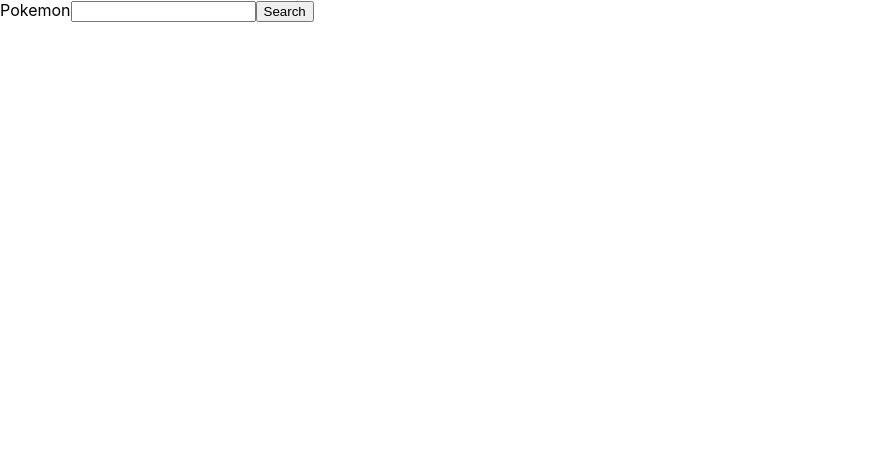
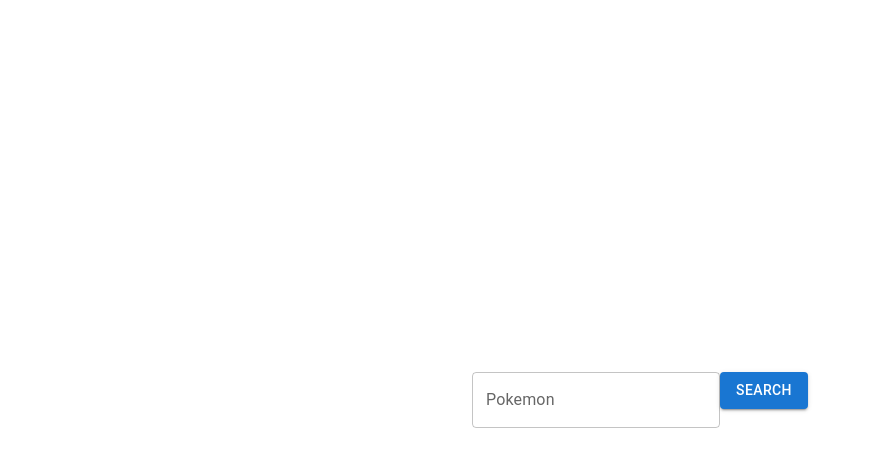
Before and after one commit to Alenriquez96/Poke-App-React--II-, a React (Create React App) app: page / in a window 1280 px wide. Shown: the top 466 px of the page, without its empty margins (0-871 px from the left). Built offline with nearby package versions, Linux system fonts and the light colour scheme.

Commit message:
add styles

```diff
--- a/package.json
+++ b/package.json
@@ -3,6 +3,9 @@
   "version": "0.1.0",
   "private": true,
   "dependencies": {
+    "@emotion/react": "^11.9.0",
+    "@emotion/styled": "^11.8.1",
+    "@mui/material": "^5.6.4",
     "@testing-library/jest-dom": "^5.16.4",
     "@testing-library/react": "^13.1.1",
     "@testing-library/user-event": "^13.5.0",
--- a/src/App.css
+++ b/src/App.css
@@ -1,38 +1,12 @@
-.App {
-  text-align: center;
+body{
+  height: 100vh;
 }
-
-.App-logo {
-  height: 40vmin;
-  pointer-events: none;
-}
-
-@media (prefers-reduced-motion: no-preference) {
-  .App-logo {
-    animation: App-logo-spin infinite 20s linear;
-  }
-}
-
-.App-header {
-  background-color: #282c34;
-  min-height: 100vh;
+#root{
+  height: 100%;
   display: flex;
   flex-direction: column;
+  flex-wrap: nowrap;
+  align-content: center;
+  justify-content: center;
   align-items: center;
-  justify-content: center;
-  font-size: calc(10px + 2vmin);
-  color: white;
 }
-
-.App-link {
-  color: #61dafb;
-}
-
-@keyframes App-logo-spin {
-  from {
-    transform: rotate(0deg);
-  }
-  to {
-    transform: rotate(360deg);
-  }
-}
--- a/src/components/Main/Form/Card/Card.jsx
+++ b/src/components/Main/Form/Card/Card.jsx
@@ -1,6 +1,10 @@
 import React from "react";
+import Card from '@mui/material/Card';
+import Typography from '@mui/material/Typography';
+import CardContent from '@mui/material/CardContent';
 
-function Card(props) {
+
+function CardPoke(props) {
   const poke = props.poke
   console.log(poke);
 
@@ -11,8 +15,9 @@
   //   })
 
     return (
-      <div>
-        <h3>{(poke.name).charAt(0).toUpperCase()+(poke.name).slice(1)}</h3>
+      <Card sx={{ maxWidth: 345 }}>
+        <CardContent>
+          <Typography>{(poke.name).charAt(0).toUpperCase()+(poke.name).slice(1)}</Typography>
           <img src={poke.sprites.front_default} alt="Default form" />
           <img src={poke.sprites.front_shiny} alt="Shiny form" />
           <div> Types:
@@ -20,10 +25,11 @@
             poke.types.map(type=>{return <p>{type.type.name}</p>})
             }
           </div>
-        <p>Weight: {poke.weight} kg</p>
-        <p>Height: {(poke.height*30.48).toFixed(2)} cmts</p>
-      </div>
+          <Typography>Weight: {poke.weight} kg</Typography>
+          <Typography>Height: {(poke.height*30.48).toFixed(2)} cmts</Typography>
+        </CardContent>
+      </Card>
     )
 }
 
-export default Card;
+export default CardPoke;
--- a/src/components/Main/Form/Form.css
+++ b/src/components/Main/Form/Form.css
@@ -0,0 +1,12 @@
+form{
+    display: flex;
+    display: flex;
+    flex-direction: column;
+    justify-content: center;
+    align-content: center;
+    align-items: center;
+}
+
+form>*{
+    margin: 10px;
+}
--- a/src/components/Main/Form/Form.jsx
+++ b/src/components/Main/Form/Form.jsx
@@ -1,7 +1,9 @@
 import React, { useEffect, useState } from 'react';
 import axios from "axios";
-import Card from "./Card";
-import { v4 as uuidv4 } from 'uuid';
+import CardPoke from "./Card";
+// import { v4 as uuidv4 } from 'uuid';
+import Button from '@mui/material/Button';
+import TextField from '@mui/material/TextField';
 
 function Form() {
 
@@ -36,12 +38,11 @@
     return (
       <section>
         <form onSubmit={handleSubmit}>
-          <label htmlFor="name">Pokemon</label>
-          <input type="text" name="name"/>
-          <button type="submit">Search</button>
+          <TextField id="outlined-basic" label="Pokemon" variant="outlined" name="name"/>
+          <Button type="submit" variant="contained">Search</Button>
           {pokemons.length !== 0?
               pokemons.map(pokemon=>{
-                return <Card key={pokemon.name} poke={pokemon}/>
+                return <CardPoke key={pokemon.name} poke={pokemon}/>
               }): ""}
         </form>
       </section>
```
Also changed, not shown: 1 other file (tests, documents, lock files or other folders). Lines whose indentation alone changed are shown as unchanged.
